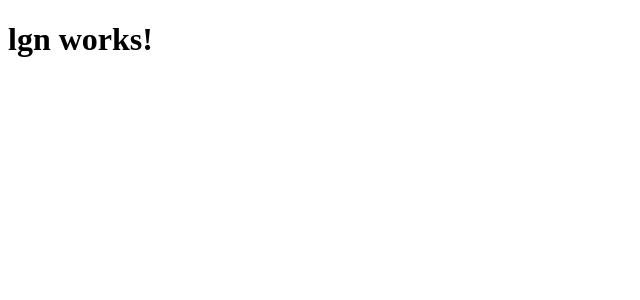
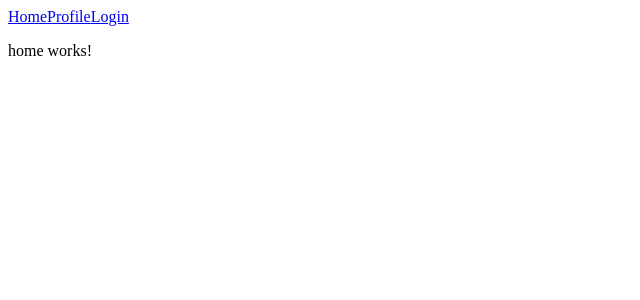
Before and after one commit to tobymurray/login, an Angular app: page / in a window 1280 px wide. Shown: the top 300 px of the page, without its empty margins (0-640 px from the left). Built offline with nearby package versions, Linux system fonts and the light colour scheme.

Commit message:
Add a header component with routing

```diff
--- a/src/app/app.component.html
+++ b/src/app/app.component.html
@@ -1,3 +1,4 @@
-<h1>
-  {{title}}
-</h1>
+<lgn-header></lgn-header>
+<div class="container body-container">
+  <router-outlet></router-outlet>
+</div>
--- a/src/app/app.module.ts
+++ b/src/app/app.module.ts
@@ -4,9 +4,11 @@ import { FormsModule } from '@angular/forms';
 import { HttpModule } from '@angular/http';
 
 import { AppComponent } from './app.component';
+import { routing } from './app.routes';
 import { LoginComponent } from './login/login.component';
 import { HomeComponent } from './home/home.component';
 import { ProfileComponent } from './profile/profile.component';
+import { HeaderComponent } from './header/header.component';
 
 @NgModule({
   declarations: [
@@ -14,11 +16,13 @@ import { ProfileComponent } from './profile/profile.component';
     LoginComponent,
     HomeComponent,
     ProfileComponent,
+    HeaderComponent
   ],
   imports: [
     BrowserModule,
     FormsModule,
-    HttpModule
+    HttpModule,
+    routing
   ],
   providers: [],
   bootstrap: [AppComponent]
--- /dev/null
+++ b/src/app/app.routes.ts
@@ -0,0 +1,13 @@
+import { Routes, RouterModule } from '@angular/router';
+
+import { HomeComponent } from './home/home.component';
+import { LoginComponent } from './login/login.component';
+import { ProfileComponent } from './profile/profile.component';
+
+const APP_ROUTES: Routes = [
+  { path: '', component: HomeComponent },
+  { path: 'login', component: LoginComponent },
+  { path: 'profile', component: ProfileComponent }
+];
+
+export const routing = RouterModule.forRoot(APP_ROUTES);
--- /dev/null
+++ b/src/app/header/header.component.html
@@ -0,0 +1,5 @@
+<nav>
+  <a [routerLink]="['/']">Home</a>
+  <a [routerLink]="['/profile']">Profile</a>
+  <a [routerLink]="['/login']">Login</a>
+</nav>
--- /dev/null
+++ b/src/app/header/header.component.ts
@@ -0,0 +1,15 @@
+import { Component, OnInit } from '@angular/core';
+
+@Component({
+  selector: 'lgn-header',
+  templateUrl: './header.component.html',
+  styleUrls: ['./header.component.css']
+})
+export class HeaderComponent implements OnInit {
+
+  constructor() { }
+
+  ngOnInit() {
+  }
+
+}
```
Also changed, not shown: src/app/header/header.component.css (added).
